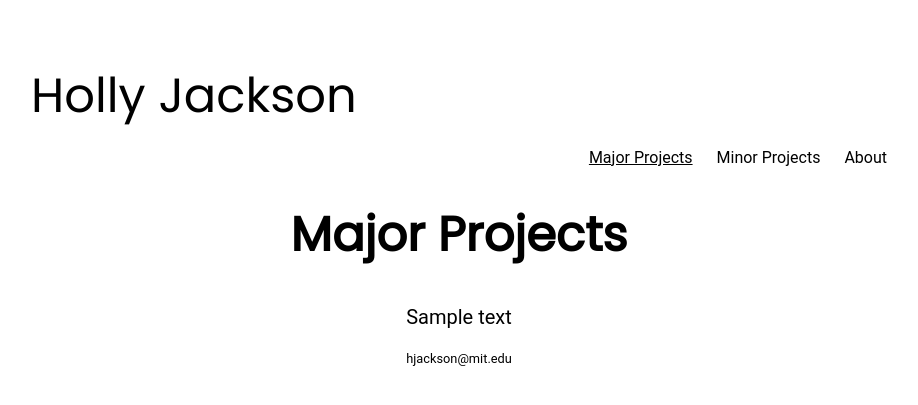
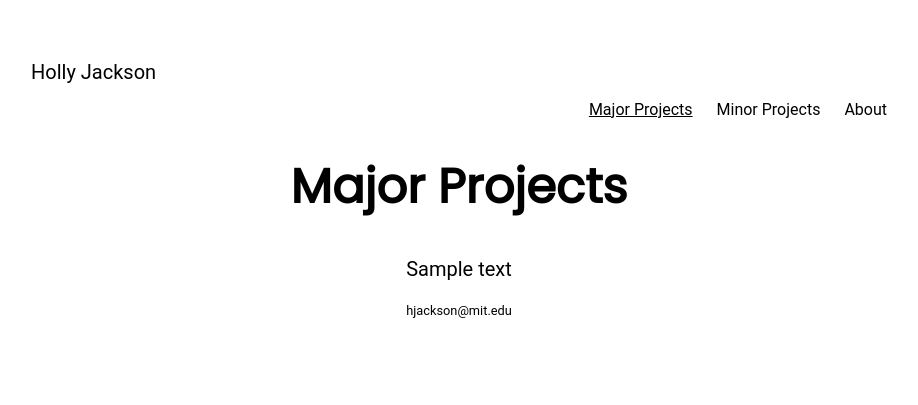
Before and after one commit to hollyjackson/hollyjackson.github.io, a Jekyll site: the page built from index.html, in a window 1280 px wide. Shown: the top 405 px of the page, without its empty margins (181-1099 px from the left). Built offline with Jekyll 4.4.1, drawn with Linux system fonts in a browser that asks for light colours.

Commit message:
edit site title

```diff
--- a/css/main.css
+++ b/css/main.css
@@ -33,10 +33,9 @@ a {
 }
 .header__title {
     padding: 0px;
-    display: inline;
     margin-left: 20px;
-    font-size: 3em;
-    font-family: 'Poppins', sans-serif;
+    font-size: 1.25em;
+    font-family: 'Roboto', sans-serif;
     text-align: left;
 }
 a:hover {
```
